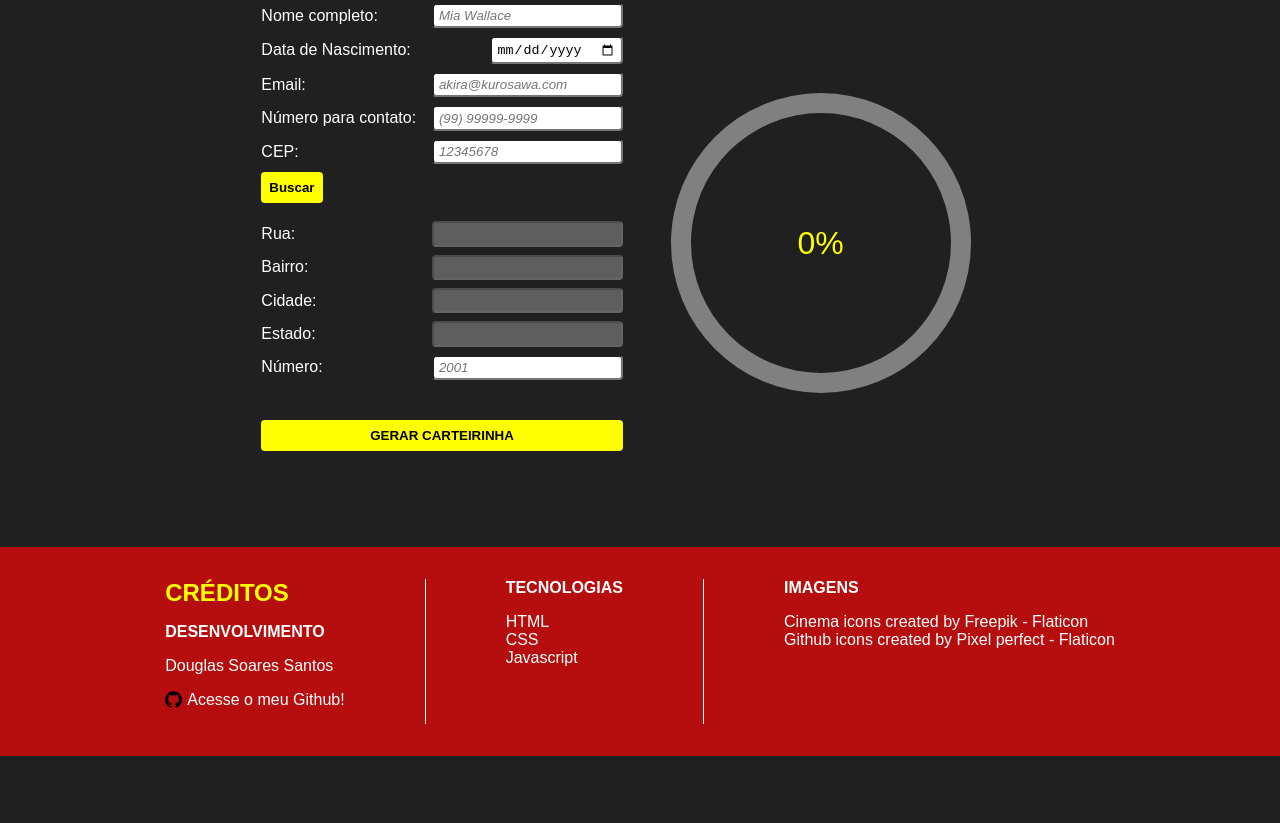
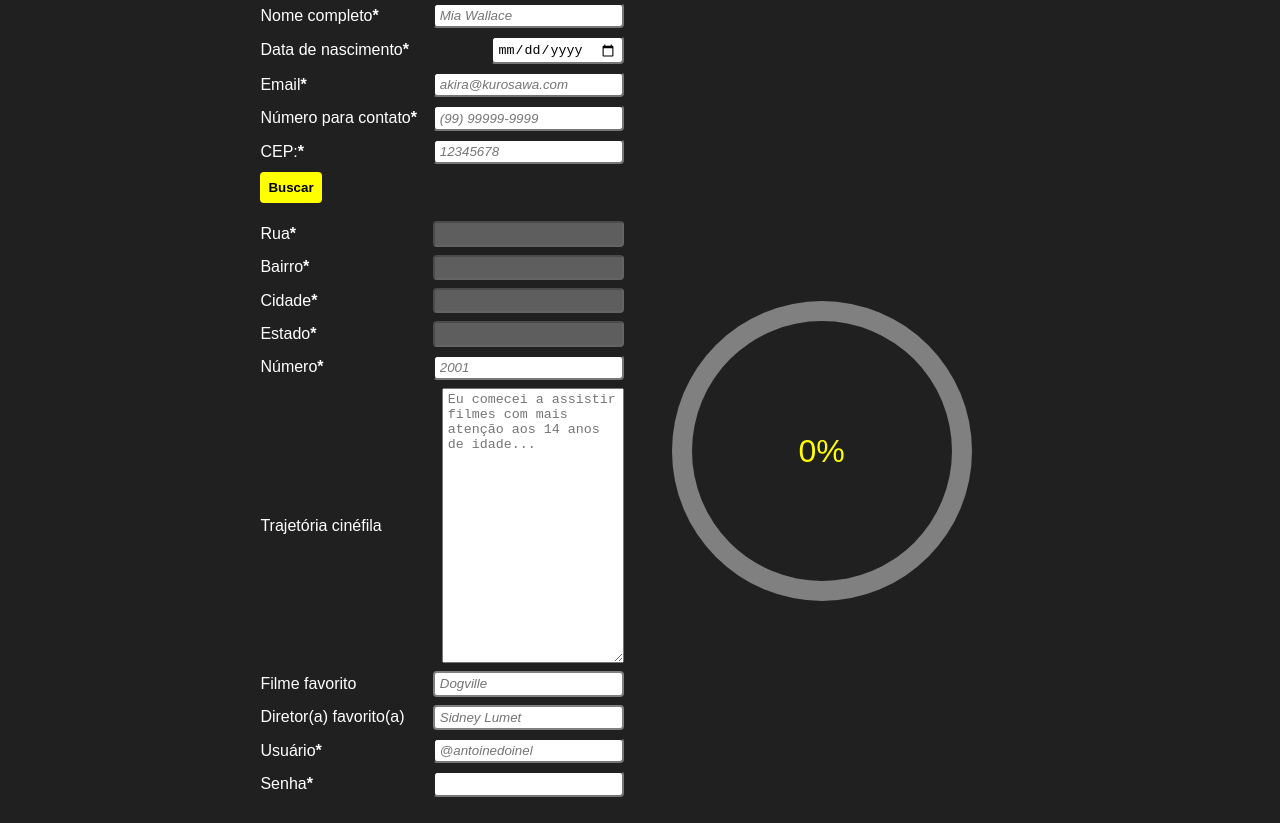
Before and after one commit to filhodepeterpan/clube-de-cinema, a plain HTML site: page pages/cadastro.html in a window 1280 px wide. Shown: the part 277-1100 px from the top of the page. Before the commit the page ends 1033 px from the top, so only its background shows below. Drawn offline with Linux system fonts and the light colour scheme.

Commit message:
Novos inputs

```diff
--- a/pages/cadastro.html
+++ b/pages/cadastro.html
@@ -34,22 +34,22 @@
             <div class="formulario">
 
                 <div class="formulario-item">
-                    <label>Nome completo: </label>
+                    <label>Nome completo</label>
                     <input required type="text" name="nome" id="nome" placeholder="Mia Wallace">
                 </div>
 
                 <div class="formulario-item">
-                    <label>Data de Nascimento:</label>
+                    <label>Data de nascimento</label>
                     <input required type="date" name="dataDeNascimento" id="dataDeNascimento" placeholder="28/12/1895">
                 </div>
 
                 <div class="formulario-item">
-                    <label>Email:</label>
+                    <label>Email</label>
                     <input required type="email" name="email" id="email" placeholder="akira@kurosawa.com">
                 </div>
 
                 <div class="formulario-item">
-                    <label>Número para contato:</label>
+                    <label>Número para contato</label>
                     <input required type="text" name="telefone" id="telefone" pattern="[0-9()- ]+" maxlength="15" minlength="14" placeholder="(99) 99999-9999" oninput required="validaTelefone(telefone)">
                 </div>
 
@@ -61,28 +61,53 @@
                 <br><br>
 
                 <div class="formulario-item">
-                    <label>Rua:</label>
+                    <label>Rua</label>
                     <input required type="text" name="rua" id="rua" disabled>
                 </div>
 
                 <div class="formulario-item">
-                    <label>Bairro:</label>
+                    <label>Bairro</label>
                     <input required type="text" name="bairro" id="bairro" disabled>
                 </div>
 
                 <div class="formulario-item">
-                    <label>Cidade:</label>
+                    <label>Cidade</label>
                     <input required type="text" name="cidade" id="cidade" disabled>
                 </div>
 
                 <div class="formulario-item">
-                    <label>Estado:</label>
+                    <label>Estado</label>
                     <input required type="text" name="estado" id="estado" disabled>
                 </div>
 
                 <div class="formulario-item">
-                    <label>Número:</label>
+                    <label>Número</label>
                     <input required type="number" name="numeroEndereco" id="numeroEndereco" placeholder="2001">
+                </div>
+
+                <div class="formulario-item">
+                    <label>Trajetória cinéfila</label>
+                    <textarea id="trajetoriaCinefila" placeholder="Eu comecei a assistir filmes com mais atenção aos 14 anos de idade..."></textarea>
+                </div>
+
+                <div class="formulario-item">
+                    <label>Filme favorito</label>
+                    <input type="text" name="filmeFavorito" id="filmeFavorito" placeholder="Dogville">
+                </div>
+
+                <div class="formulario-item">
+                    <label>Diretor(a) favorito(a)</label>
+                    <input type="text" name="diretorFavorito" id="diretorFavorito" placeholder="Sidney Lumet">
+                </div>
+
+                <div class="formulario-item">
+                    <label>Usuário</label>
+                    <input required type="text" name="username" id="username" placeholder="@antoinedoinel" minlength="4" maxlength="20">
+                </div>
+
+                <div class="formulario-item">
+                    <label>Senha</label>
+                    <input required type="password" name="senha" id="senha" minlength="8" maxlength="20">
                 </div>
 
                 <button type="submit" id="gerarCarteirinha">GERAR CARTEIRINHA</button>
--- a/scripts/script.js
+++ b/scripts/script.js
@@ -1,5 +1,12 @@
+const camposObrigatorios = document.querySelectorAll("input[required]");
+
+camposObrigatorios.forEach(campo => {
+    const label = campo.closest(".formulario-item").querySelector("label");
+
+    label.innerHTML += "<b>*</b>";
+});
+
 document.addEventListener("DOMContentLoaded", function() {
-    const camposObrigatorios = document.querySelectorAll(".formulario-item input[required]");
     const progressoValor = document.querySelector(".progresso-valor");
     const progressoBarra = document.querySelector(".progresso");
 
--- a/styles/root.css
+++ b/styles/root.css
@@ -4,6 +4,7 @@
     --cor-terciaria: rgb(182, 14, 14);
     --cor-destaque: yellow;
     --cor-destaque-hover: rgb(237, 237, 2);
+    --cor-input-aceito: rgb(26, 200, 26);
     --cor-fonte-padrao: #FFFFFF;
     --fonte-padrao: "Arial";
     --fonte-destaque: "Cinematografica Bold";
--- a/styles/style.css
+++ b/styles/style.css
@@ -66,6 +66,18 @@ input{
 
 input::placeholder{
     font-style: italic;
+}
+
+input:focus{
+    border: 2px solid var(--cor-terciaria);
+}
+
+input:valid{
+    border: 2px solid var(--cor-input-aceito);
+}
+
+#filmeFavorito:valid, #diretorFavorito:valid{
+    border-color: grey;
 }
 
 main{
@@ -168,6 +180,19 @@ main{
     z-index: 1;
 }
 
+#trajetoriaCinefila{
+    padding: 0.2rem 0.3rem 15rem 0.3rem;
+    width: 50%;
+}
+
+#trajetoriaCinefila::placeholder{
+    overflow-x: inherit;
+}
+
+#trajetoriaCinefila:focus{
+    outline: none;
+}
+
 #gerarCarteirinha, #gerarCarteirinha2{
     margin: 2rem 0;
     padding: 0.5rem 0;
```
